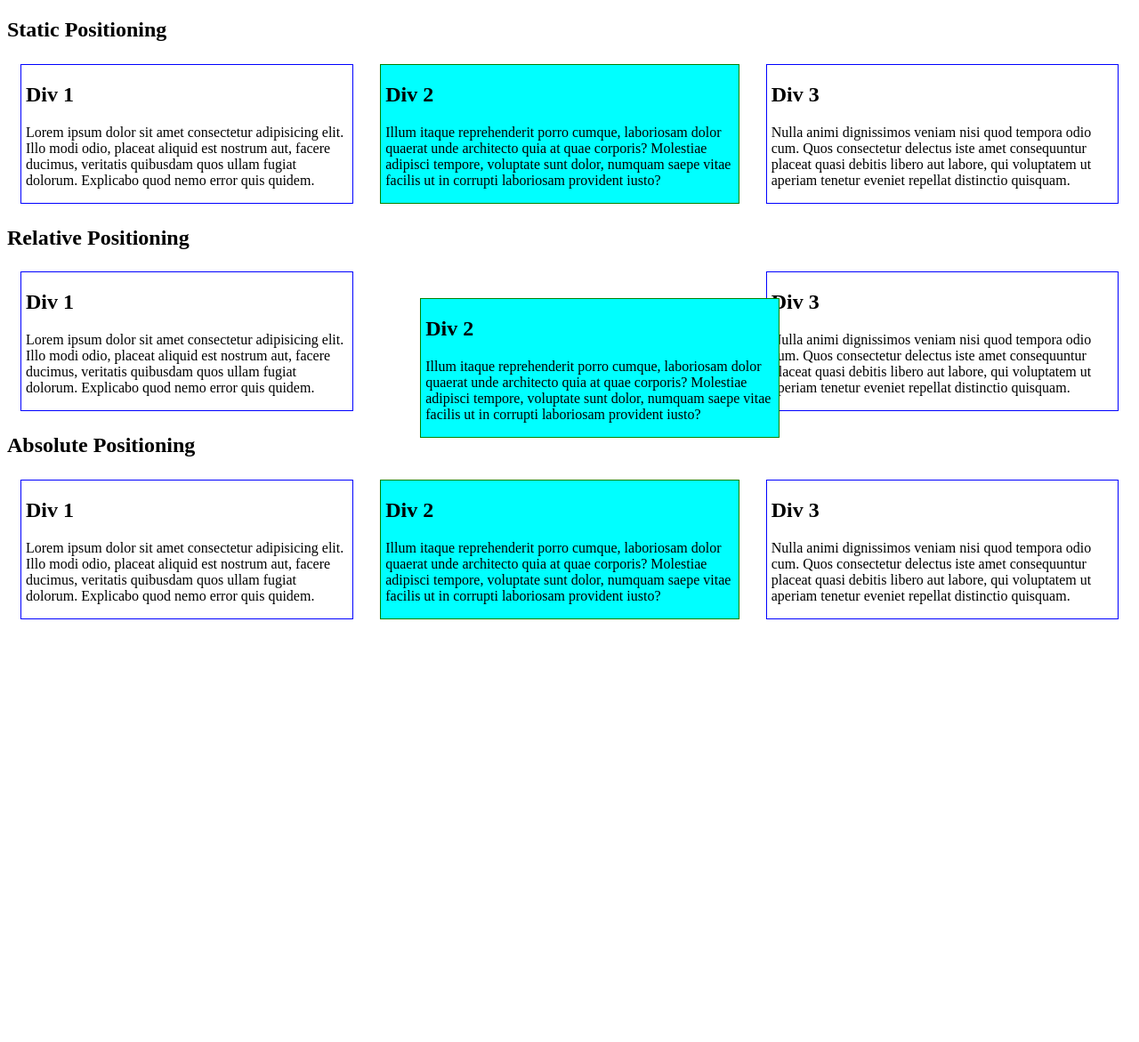
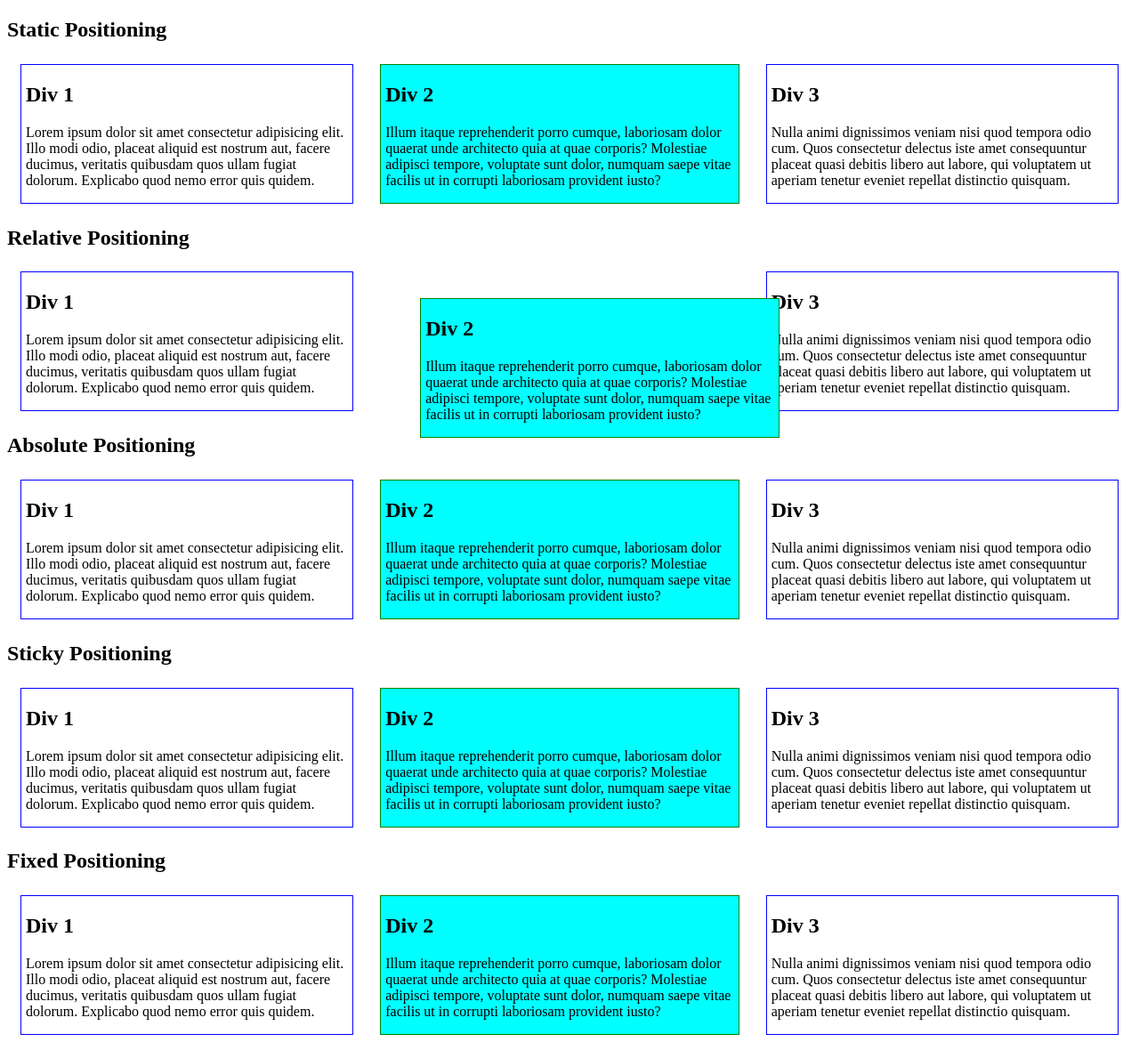
Before and after one commit to AndreaJuru/TTA-Advanced-CSS, a plain HTML site: page Positioning/index.html in a window 1280 px wide. Shown: the whole page at 89% size. Before the commit the page ends 800 px from the top, so only its background shows below. Drawn offline with Linux system fonts and the light colour scheme.

Commit message:
feat: fully understanding Position element of CSS

```diff
--- a/Positioning/index.html
+++ b/Positioning/index.html
@@ -41,14 +41,55 @@
             </div>
         </section>
 
+            <section>
+                <h1>Absolute Positioning</h1>
+                <div class="container">
+                    <div class="content">
+                        <h2>Div 1</h2>
+                        <p>Lorem ipsum dolor sit amet consectetur adipisicing elit. Illo modi odio, placeat aliquid est nostrum aut, facere ducimus, veritatis quibusdam quos ullam fugiat dolorum. Explicabo quod nemo error quis quidem.</p>
+                    </div>
+                    <div class=" content content-2 position-absolute">
+                        <h2>Div 2</h2>
+                        <p>Illum itaque reprehenderit porro cumque, laboriosam dolor quaerat unde architecto quia at quae corporis? Molestiae adipisci tempore, voluptate sunt dolor, numquam saepe vitae facilis ut in corrupti laboriosam provident iusto?</p>
+                    </div>
+                    <div class="content">
+                        <h2>Div 3</h2>
+                        <p>Nulla animi dignissimos veniam nisi quod tempora odio cum. Quos consectetur delectus iste amet consequuntur placeat quasi debitis libero aut labore, qui voluptatem ut aperiam tenetur eveniet repellat distinctio quisquam.</p>
+                    </div>
+                </div>
+            </section>
+
         <section>
-            <h1>Absolute Positioning</h1>
+            <h1>Sticky Positioning</h1>
+            <div class="container position-sticky">
+                <div class="content">
+                    <h2>Div 1</h2>
+                    <p>Lorem ipsum dolor sit amet consectetur adipisicing elit. Illo modi odio, placeat aliquid est nostrum aut, facere ducimus, veritatis quibusdam quos ullam fugiat dolorum. Explicabo quod nemo error quis quidem.</p>
+                </div>
+                <div class=" content content-2">
+                    <h2>Div 2</h2>
+                    <p>Illum itaque reprehenderit porro cumque, laboriosam dolor quaerat unde architecto quia at quae corporis? Molestiae adipisci tempore, voluptate sunt dolor, numquam saepe vitae facilis ut in corrupti laboriosam provident iusto?</p>
+                </div>
+                <div class="content">
+                    <h2>Div 3</h2>
+                    <p>Nulla animi dignissimos veniam nisi quod tempora odio cum. Quos consectetur delectus iste amet consequuntur placeat quasi debitis libero aut labore, qui voluptatem ut aperiam tenetur eveniet repellat distinctio quisquam.</p>
+                </div>
+            </div>
+            <!-- <div class="test">
+                Lorem, ipsum dolor sit amet consectetur adipisicing elit. Ipsa asperiores neque dolores ab nisi, quaerat corporis beatae enim molestiae iste? Officiis nihil obcaecati in hic nostrum, optio delectus laudantium provident.
+                Lorem ipsum dolor sit, amet consectetur adipisicing elit. Quo, velit! Odit a ad minus deleniti, ipsum aut, cumque, repellendus neque autem nulla dolor temporibus. Deserunt eum aspernatur dolorem minima quod.
+                Lorem ipsum dolor sit amet consectetur, adipisicing elit. Laborum sint vel pariatur voluptatum eum, error nesciunt similique, blanditiis obcaecati in dolorum sit, voluptatem minima amet doloribus! Nulla ipsum illum libero!
+            </div> -->
+        </section>
+
+        <section>
+            <h1>Fixed Positioning</h1>
             <div class="container">
                 <div class="content">
                     <h2>Div 1</h2>
                     <p>Lorem ipsum dolor sit amet consectetur adipisicing elit. Illo modi odio, placeat aliquid est nostrum aut, facere ducimus, veritatis quibusdam quos ullam fugiat dolorum. Explicabo quod nemo error quis quidem.</p>
                 </div>
-                <div class=" content content-2 position-absolute">
+                <div class=" content content-2 position-fixed">
                     <h2>Div 2</h2>
                     <p>Illum itaque reprehenderit porro cumque, laboriosam dolor quaerat unde architecto quia at quae corporis? Molestiae adipisci tempore, voluptate sunt dolor, numquam saepe vitae facilis ut in corrupti laboriosam provident iusto?</p>
                 </div>
--- a/Positioning/style.css
+++ b/Positioning/style.css
@@ -30,3 +30,18 @@
     /* top: 50px; */
     /* bottom: 70px;
 }*/
+
+.position-sticky{
+    position: sticky;
+    top: 0px;
+}
+
+/* .test{
+    width: 10%;
+} */
+
+/* .position-fixed{
+    position: fixed;
+    top: 20px;
+    right: 40px;
+} */
```
